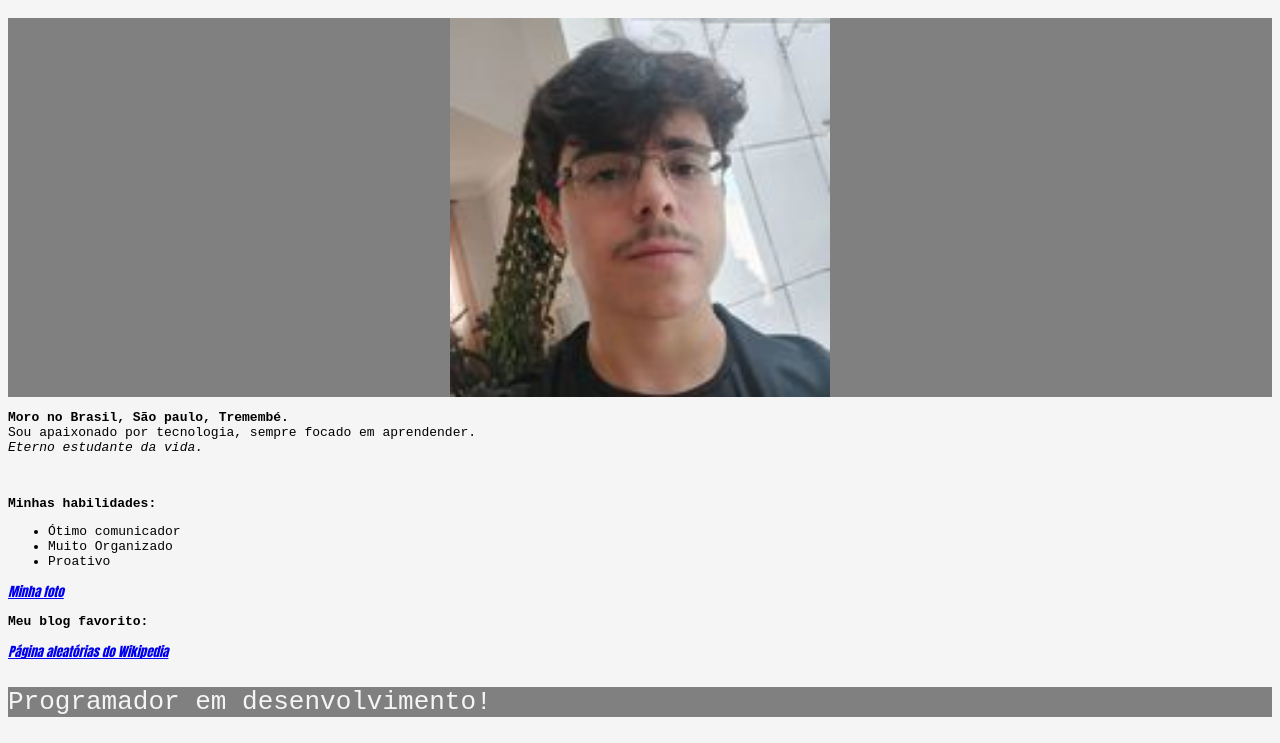
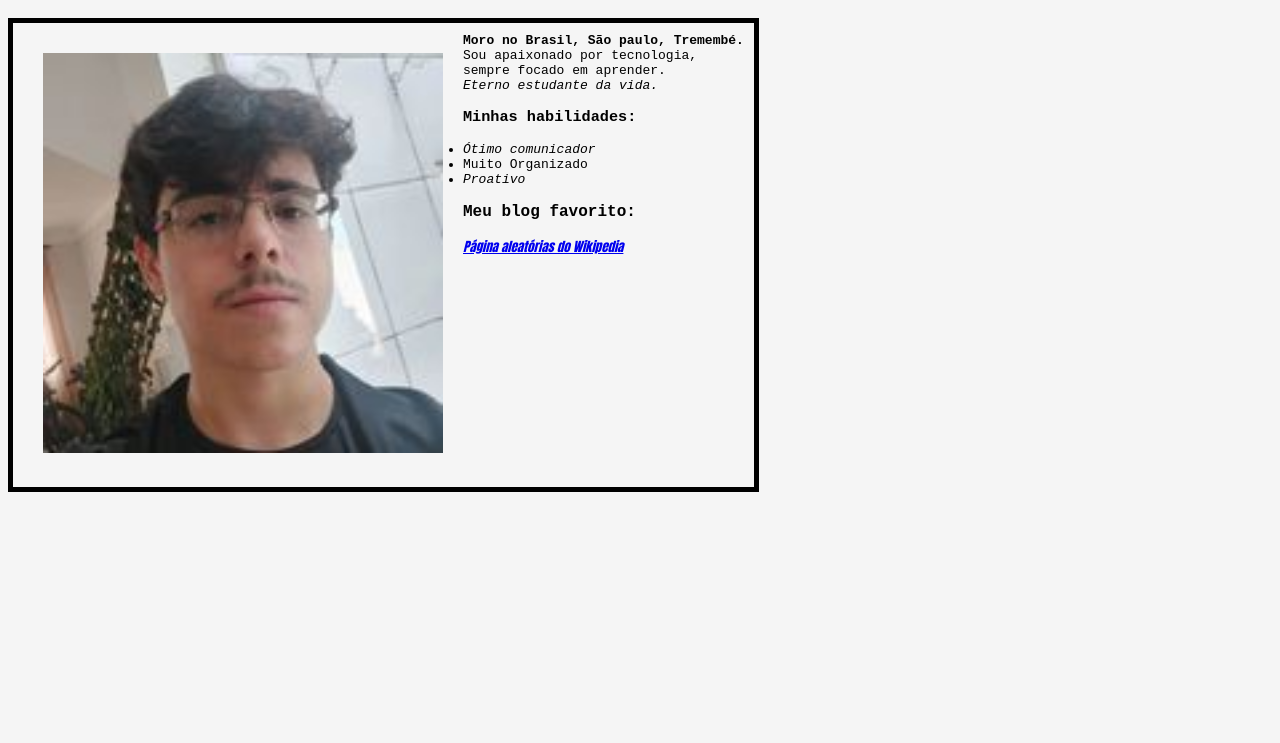
Before and after one commit to NicolasMagnus/NicolasMagnus.github.io, a plain HTML site: page index.html in a window 1280 px wide. Shown: the part 192-935 px from the top of the page. After the commit the page ends 800 px from the top, so only its background shows below. Drawn offline with Linux system fonts and the light colour scheme.

Commit message:
The entire page recieve a update

```diff
--- a/index.html
+++ b/index.html
@@ -16,35 +16,39 @@
     <a href="#Habilidades">Minhas habilidades</a> <br>
     <a href="#Blog">Meu blog favorito!</a>
 
+    <div>
         <h1 id="Meunome">Nicolas Magnus de Campos Gonçalves</h1>
+    </div>
 
-    <p id="Coratras">
-        <img id ='Minhafoto' src="Minhafoto.jpg" alt="Minha foto de rosto tirada no dia 25/02/2023" width="200px">
 
-    </p>
+
+    <span id="descrisao">
+
+            <span id ='Minhafoto' >
+                        <img src="Minhafoto.jpg" alt="Minha foto de rosto tirada no dia 25/02/2023" width="400px">
+            </span>
 
             <strong>Moro no Brasil, São paulo, Tremembé.</strong>
-
-    <br> Sou apaixonado por tecnologia, sempre focado em aprendender.
+            <br> Sou apaixonado por tecnologia, sempre focado em aprender.
 
         <br> <i> Eterno estudante da vida. </i>
 
-    </p>
-
+        <span class="Habilidades">
             <br>
-    <h3 class="Habilidades">Minhas habilidades:</h3>
-    <ul class="Habilidades">
+            <h3>Minhas habilidades:</h3>
+            <ul>
                 <li>Ótimo comunicador</li>
                 <li>Muito Organizado</li>
                 <li>Proativo</li>
             </ul>
 
-    <a href="#Minhafoto">Minha foto</a>
-    <br>
+        </span>
 
-    <p id="Blog">Meu blog favorito:</p>
+        <div id="Blog">
+            <p>Meu blog favorito:</p>
             <a href="https://pt.wikipedia.org/wiki/Especial:Aleat%C3%B3ria">Página aleatórias do Wikipedia</a>
+        </div>
+    </span>
 
-    <p id="final">Programador em desenvolvimento!</p>
 </body>
 </html>
--- a/style.css
+++ b/style.css
@@ -4,34 +4,27 @@ body {
 }
 
 #Minhafoto {
-    display: block;
-    margin-left: auto;
-    margin-right: auto;
-    width: 30%;
+   float: left;
+   padding: 20px;
 }
 
  #Meunome {
     text-align: center;
     font-family: Arial, Helvetica, sans-serif;
- }
-
- #Coratras {
-    background-color: gray;
- }
-
- #Meunome {
     font-style: italic;
  }
 
-.Habilidades {
-    font-size: medium;
+#descrisao {
+   margin-left: auto;
+   margin-right: auto;
+   position: absolute;
+   border: 5px solid black;
+   padding: 10px;
 }
 
- #final {
-    background-color: gray;
-    color: whitesmoke;
-    font-size: 2em;
- }
+.Habilidades ul li:nth-child(odd){
+   font-style: italic;
+}
 
  a {
     font-family: Impact, Haettenschweiler, 'Arial Narrow Bold', sans-serif;
@@ -39,6 +32,7 @@ body {
     font-style: italic;
  }
 
- #Blog {
+ #Blog p {
+   font-size: large;
     font-weight: bold;
  }
```
Lines whose indentation alone changed are shown as unchanged.
